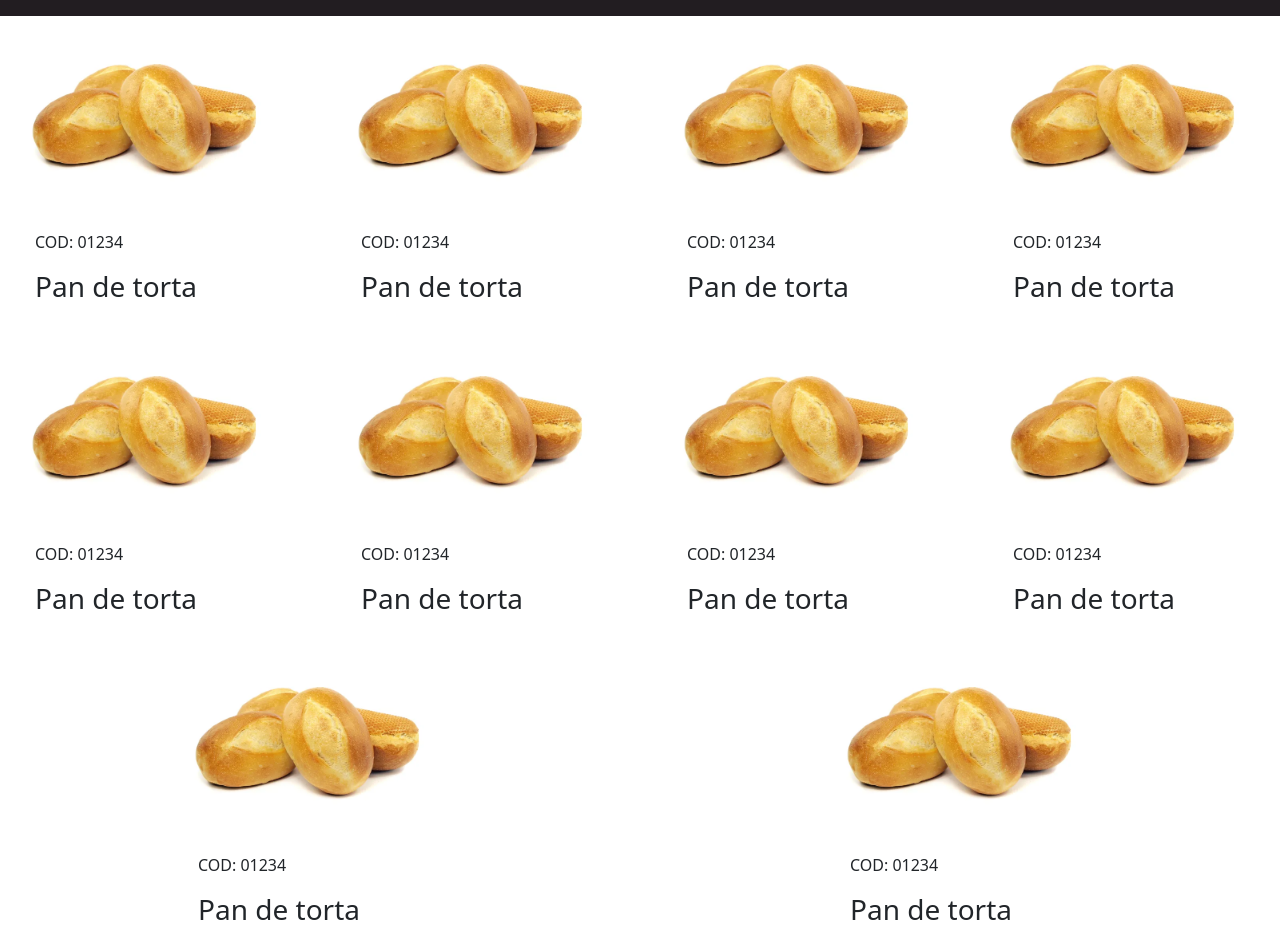
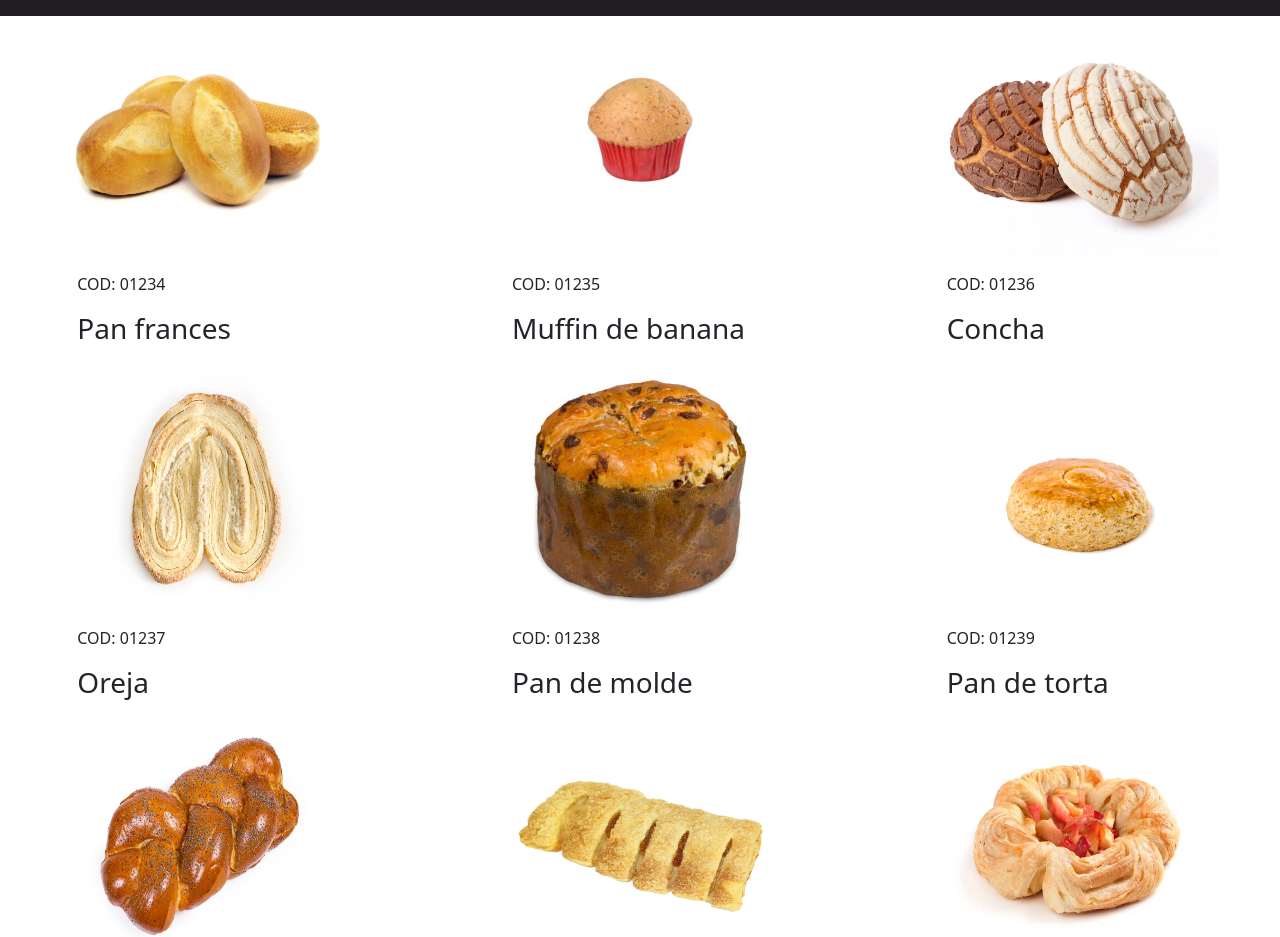
Before and after one commit to Nafer0208/PFinalBootstrap, a plain HTML site: page Catalogo.html in a window 1280 px wide. Shown: the part 52-989 px from the top of the page. Drawn offline with nearby package versions, Linux system fonts and the light colour scheme.

Commit message:
Add files via upload

```diff
--- a/Catalogo.html
+++ b/Catalogo.html
@@ -36,90 +36,107 @@
                 </div>
             </nav>
     </header>
+    <main>
         <div>
             <div class="row">
-            <div class="card col-4" style="width: 18rem;" >
-                <img class="card-img-top" src="IMG/PanA.webp" alt="Card image cap" ondblclick="OpenIMGA()">
+                <div class="col-4">
+                    <div class="card" style="width: 18rem;">
+                        <img class="card-img-top ImgSise" src="IMG/PanA.webp" alt="Pan de torta" onclick="OpenIMGA()">
                         <div class="card-body">
                             <p class="card-text">COD: 01234</p>
-                    <h3>Pan de torta</h3>
+                            <h3>Pan frances</h3>
                             <div id="ExtraInfoCA"></div>
                         </div>
                     </div>
-            <div class="card col-4" style="width: 18rem;" >
-                <img class="card-img-top" src="IMG/PanA.webp" alt="Card image cap" ondblclick="OpenIMGB()">
+                </div>
+                <div class="col-4">
+                    <div class="card" style="width: 18rem;">
+                        <img class="card-img-top ImgSise" src="IMG/PanB.jpg" alt="Card image cap" onclick="OpenIMGB()">
                         <div class="card-body">
-                    <p class="card-text">COD: 01234</p>
-                    <h3>Pan de torta</h3>
+                            <p class="card-text">COD: 01235</p>
+                            <h3>Muffin de banana</h3>
                             <div id="ExtraInfoCB"></div>
                         </div>
                     </div>
-            <div class="card col-4" style="width: 18rem;" >
-                <img class="card-img-top" src="IMG/PanA.webp" alt="Card image cap" ondblclick="OpenIMGC()">
+                </div>
+                <div class="col-4">
+                    <div class="card" style="width: 18rem;">
+                        <img class="card-img-top ImgSise" src="IMG/PanC.webp" alt="Card image cap" onclick="OpenIMGC()">
                         <div class="card-body">
-                    <p class="card-text">COD: 01234</p>
-                    <h3>Pan de torta</h3>
+                            <p class="card-text">COD: 01236</p>
+                            <h3>Concha</h3>
                             <div id="ExtraInfoCC"></div>
                         </div>
                     </div>
-            <div class="card col-4" style="width: 18rem;" >
-                <img class="card-img-top" src="IMG/PanA.webp" alt="Card image cap" ondblclick="OpenIMGD()">
+                </div>
+                <div class="col-4">
+                    <div class="card" style="width: 18rem;" >
+                        <img class="card-img-top ImgSise" src="IMG/PanD.jpg" alt="Card image cap" onclick="OpenIMGD()">
                         <div class="card-body">
-                    <p class="card-text">COD: 01234</p>
-                    <h3>Pan de torta</h3>
+                            <p class="card-text">COD: 01237</p>
+                            <h3>Oreja</h3>
                             <div id="ExtraInfoCD"></div>
                         </div>
                     </div>
                 </div>
-        <div class="row">
-            <div class="card col-4" style="width: 18rem;" >
-                <img class="card-img-top" src="IMG/PanA.webp" alt="Card image cap" ondblclick="OpenIMGE()">
+                <div class="col-4">
+                    <div class="card" style="width: 18rem;" >
+                        <img class="card-img-top ImgSise" src="IMG/PanE.webp" alt="Card image cap" onclick="OpenIMGE()">
                         <div class="card-body">
-                    <p class="card-text">COD: 01234</p>
-                    <h3>Pan de torta</h3>
+                            <p class="card-text">COD: 01238</p>
+                            <h3>Pan de molde</h3>
                             <div id="ExtraInfoCE"></div>
                         </div>
                     </div>
-              <div class="card col-3" style="width: 18rem;" >
-                <img class="card-img-top" src="IMG/PanA.webp" alt="Card image cap" ondblclick="OpenIMGF()">
+                </div>
+                <div class="col-4">
+                    <div class="card" style="width: 18rem;" >
+                        <img class="card-img-top ImgSise" src="IMG/PanF.webp" alt="Card image cap" onclick="OpenIMGF()">
                         <div class="card-body">
-                        <p class="card-text">COD: 01234</p>
+                                <p class="card-text">COD: 01239</p>
                                 <h3>Pan de torta</h3>
                                 <div id="ExtraInfoCF"></div>
                         </div>
                     </div>
-              <div class="card col-3" style="width: 18rem;" >
-                <img class="card-img-top" src="IMG/PanA.webp" alt="Card image cap" ondblclick="OpenIMGG()">
+                </div>
+                <div class="col-4">
+                    <div class="card" style="width: 18rem;" >
+                        <img class="card-img-top ImgSise" src="IMG/PanG.jpg" alt="Card image cap" onclick="OpenIMGG()">
                         <div class="card-body">
-                        <p class="card-text">COD: 01234</p>
-                        <h3>Pan de torta</h3>
+                            <p class="card-text">COD: 01249</p>
+                            <h3>Nuditos</h3>
                             <div id="ExtraInfoCG"></div>
                         </div>
                     </div>
-              <div class="card col-3" style="width: 18rem;" >
-                <img class="card-img-top" src="IMG/PanA.webp" alt="Card image cap" ondblclick="OpenIMGH()">
+                </div>
+                <div class="col-4">
+                    <div class="card" style="width: 18rem;" >
+                        <img class="card-img-top ImgSise" src="IMG/PanH.png" alt="Card image cap" onclick="OpenIMGH()">
                         <div class="card-body">
-                        <p class="card-text">COD: 01234</p>
-                        <h3>Pan de torta</h3>
+                            <p class="card-text">COD: 01259</p>
+                            <h3>Tarta rellena</h3>
                             <div id="ExtraInfoCH"></div>
                         </div>
                     </div>
                 </div>
-        <div class="row">
-            <div class="card col-3" style="width: 18rem;" >
-                <img class="card-img-top" src="IMG/PanA.webp" alt="Card image cap" ondblclick="OpenIMGI()">
+                <div class="col-4">
+                    <div class="card" style="width: 18rem;" >
+                        <img class="card-img-top ImgSise" src="IMG/PanI.jpg" alt="Card image cap" onclick="OpenIMGI()">
                         <div class="card-body">
-                        <p class="card-text">COD: 01234</p>
-                        <h3>Pan de torta</h3>
+                            <p class="card-text">COD: 01269</p>
+                            <h3>Tarta francesa</h3>
                             <div id="ExtraInfoCI"></div>
                         </div>
                     </div>
-              <div class="card col-6" style="width: 18rem;" >
-                <img class="card-img-top" src="IMG/PanA.webp" alt="Card image cap" ondblclick="OpenIMGJ()">
+                </div>
+                <div class="col-4">
+                    <div class="card" style="width: 18rem;" >
+                        <img class="card-img-top ImgSise" src="IMG/PanJ.jpg" alt="Card image cap" onclick="OpenIMGJ()">
                         <div class="card-body">
-                        <p class="card-text">COD: 01234</p>
-                        <h3>Pan de torta</h3>
+                            <p class="card-text">COD: 0179</p>
+                            <h3>Rosquilla</h3>
                             <div id="ExtraInfoCJ"></div>
+                        </div>
                     </div>
                 </div>
             </div>
--- a/css/Estilos.css
+++ b/css/Estilos.css
@@ -19,3 +19,6 @@
     border: none;
     margin: 0 auto;
 }
+.ImgSise{
+    height: 15em;
+}
--- a/js/Funciones.js
+++ b/js/Funciones.js
@@ -1,6 +1,6 @@
 function OpenIMGA()
 {
-    document.getElementById("ExtraInfoCA").innerHTML = "<p>Pan echo con productos 100% organicos.</p><h5>Precio unitario:</h5><p>$0.25</p><h5>Precio al por mayor:</h5><p>$0.15</p>";
+    document.getElementById("ExtraInfoCA").innerHTML = "<p>Pan echo con productos 100% organicos, lis para cualquier uso que guste darle.</p><h5>Precio unitario:</h5><p>$0.15</p><h5>Precio al por mayor:</h5><p>$0.10</p>";
     document.getElementById("ExtraInfoCB").innerHTML = "";
     document.getElementById("ExtraInfoCC").innerHTML = "";
     document.getElementById("ExtraInfoCD").innerHTML = "";
@@ -13,7 +13,7 @@ function OpenIMGA()
 }
 function OpenIMGB()
 {
-    document.getElementById("ExtraInfoCB").innerHTML = "<p>Pan echo con productos 100% organicos.</p><h5>Precio unitario:</h5><p>$0.25</p><h5>Precio al por mayor:</h5><p>$0.15</p>";
+    document.getElementById("ExtraInfoCB").innerHTML = "<p>Muffin echo con ingredientes frescos, relleno de trozos de banana.</p><h5>Precio unitario:</h5><p>$0.25</p><h5>Precio al por mayor:</h5><p>$0.15</p>";
     document.getElementById("ExtraInfoCA").innerHTML = "";
     document.getElementById("ExtraInfoCC").innerHTML = "";
     document.getElementById("ExtraInfoCD").innerHTML = "";
@@ -26,7 +26,7 @@ function OpenIMGB()
 }
 function OpenIMGC()
 {
-    document.getElementById("ExtraInfoCC").innerHTML = "<p>Pan echo con productos 100% organicos.</p><h5>Precio unitario:</h5><p>$0.25</p><h5>Precio al por mayor:</h5><p>$0.15</p>";
+    document.getElementById("ExtraInfoCC").innerHTML = "<p>Pan de concha, con un interior suave y un exterior crujiente, perfecto para un cafe por la tarde.</p><h5>Precio unitario:</h5><p>$0.15</p><h5>Precio al por mayor:</h5><p>$0.10</p>";
     document.getElementById("ExtraInfoCA").innerHTML = "";
     document.getElementById("ExtraInfoCB").innerHTML = "";
     document.getElementById("ExtraInfoCD").innerHTML = "";
@@ -39,7 +39,7 @@ function OpenIMGC()
 }
 function OpenIMGD()
 {
-    document.getElementById("ExtraInfoCD").innerHTML = "<p>Pan echo con productos 100% organicos.</p><h5>Precio unitario:</h5><p>$0.25</p><h5>Precio al por mayor:</h5><p>$0.15</p>";
+    document.getElementById("ExtraInfoCD").innerHTML = "<p>Pan crujiente y perfecto para cualquier ocacion, se puede acompañar con .</p><h5>Precio unitario:</h5><p>$0.25</p><h5>Precio al por mayor:</h5><p>$0.15</p>";
     document.getElementById("ExtraInfoCA").innerHTML = "";
     document.getElementById("ExtraInfoCB").innerHTML = "";
     document.getElementById("ExtraInfoCC").innerHTML = "";
```
Also changed, not shown: index.html (+1 -1 lines), IMG/PanB.jpg (added), IMG/PanC.webp (added), IMG/PanD.jpg (added), IMG/PanE.webp (added), IMG/PanF.webp (added), IMG/PanG.jpg (added), IMG/PanH.png (added), IMG/PanI.jpg (added), IMG/PanJ.jpg (added), js/Funciones2.0.js. Lines whose indentation alone changed are shown as unchanged.
